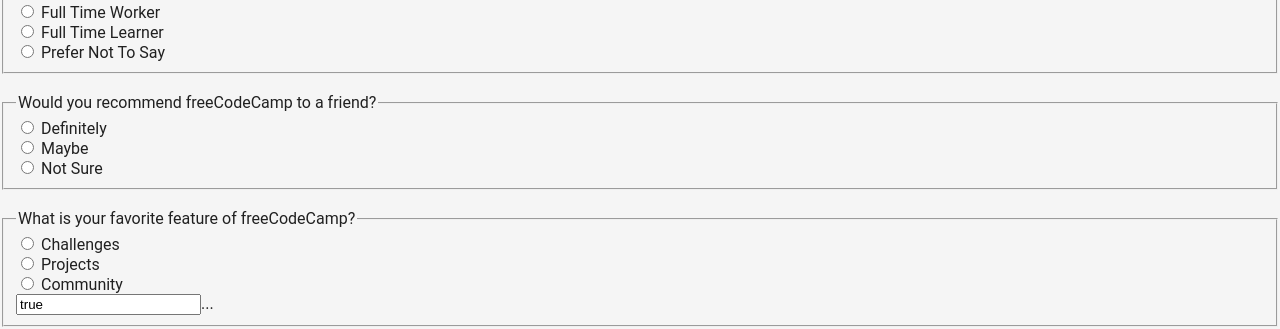
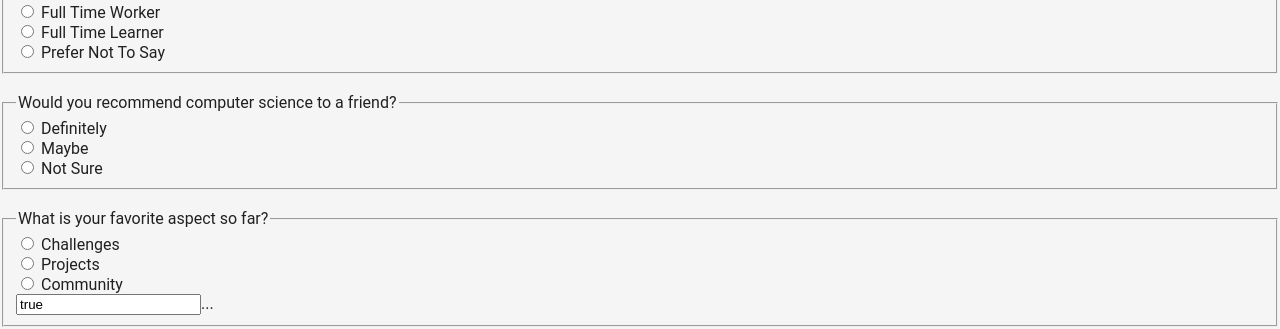
Before and after one commit to HarrisMBrad/Survey-Form, a plain HTML site: page index.html in a window 1280 px wide. Shown: the part 760-1089 px from the top of the page. Drawn offline with Linux system fonts and the light colour scheme; some packages are replaced by stand-ins of ours; a script that the page names is missing.

Commit message:
edited for computer science
remade the questions to meet our needs.

```diff
--- a/SurveyForms/model-102.js
+++ b/SurveyForms/model-102.js
@@ -1,4 +1,4 @@
-import Contact from "../Contact.js";
+import Contact from "../contact.js";
 
 // Listener
 form.addEventListener("submit", function (event) {
--- a/index.html
+++ b/index.html
@@ -208,7 +208,7 @@
         </fieldset>
         <br>
         <fieldset>
-          <legend>Would you recommend freeCodeCamp to a friend?</legend>
+          <legend>Would you recommend computer science to a friend?</legend>
           <input id="newbie" type="radio" name="levels" value="newbie">
           <label for="newbie">Definitely</label><br>
           <input id="intermediate" type="radio" name="levels" value="intermediate">
@@ -218,7 +218,7 @@
         </fieldset>
         <br>
         <fieldset>
-          <legend>What is your favorite feature of freeCodeCamp?</legend>
+          <legend>What is your favorite aspect so far?</legend>
           <input id="newbie" type="radio" name="levels" value="newbie">
           <label for="newbie">Challenges</label><br>
           <input id="intermediate" type="radio" name="levels" value="intermediate">
```
Also changed, not shown: SurveyForms/Contact/contact.js (added), index.js (added).
